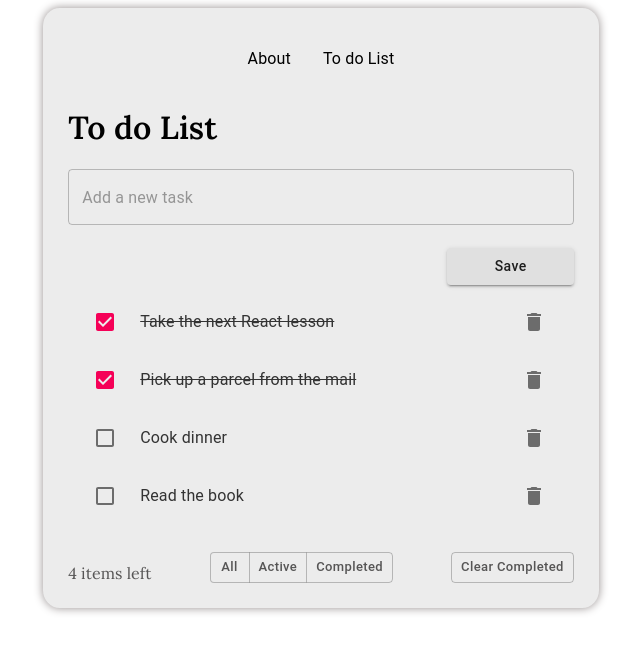
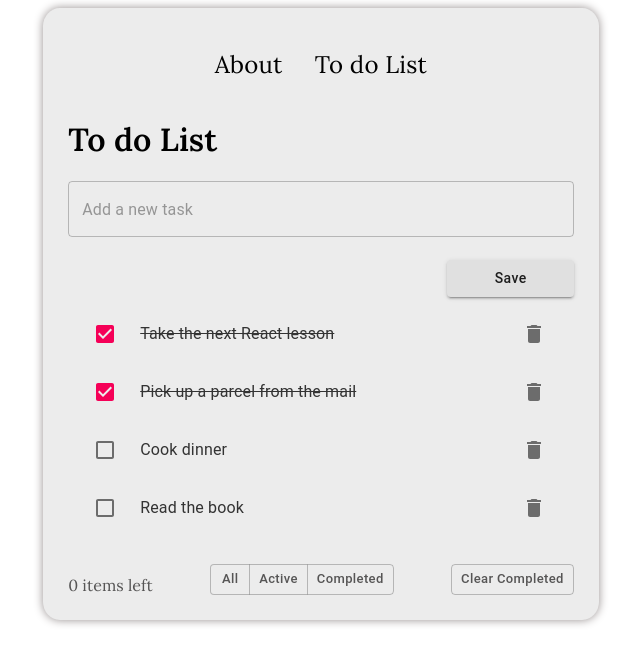
Before and after one commit to WebHeroSchool/TatiTodo, a React (Create React App) app: page /todo in a window 1280 px wide. Shown: the top 664 px of the page, without its empty margins (319-959 px from the left). Built offline with nearby package versions, Linux system fonts and the light colour scheme.

Commit message:
add filtered buttons fuctions

```diff
--- a/src/components/App/App.js
+++ b/src/components/App/App.js
@@ -4,15 +4,46 @@ import { MenuList, MenuItem } from '@material-ui/core';
 import Todo from '../Todo/Todo';
 import About from '../About/About';
 import styles from './App.module.css';
+
 import classnames from 'classnames';
+
+// import {useState, useEffect} from 'react';
+
+const item = {
+	fontSize:'18pt',
+	fontFamily: 'Lora',
+};
+
+// const appState = {
+// 	isSelected: false
+// }
+
+// const [isSelected, setSelected] = useState(appState.isSelected);
+
+// const onClickSelect = ()=>{
+// 	const newSelected = !isSelected;
+// 	setSelected(newSelected);
+// }
 
 const App = () => (
 	<Router>
 		<div className={styles.wrap}>
 			<div>
 				<MenuList className={styles.linksList}>
-					<Link to='/' className={styles.link}><MenuItem>About</MenuItem></Link>
-					<Link to='/todo' className={styles.link}><MenuItem>To do List</MenuItem></Link>
+					<Link to='/'
+						className={styles.link}
+						// isSelected={isSelected}
+						// onClickSelect={onClickSelect}
+						>
+									<MenuItem style={item}>About</MenuItem>
+					</Link>
+					<Link to='/todo'
+						className={styles.link}
+						// isSelected={isSelected}
+						// onClickSelect={onClickSelect}
+						>
+									<MenuItem style={item}>To do List</MenuItem>
+					</Link>
 				</MenuList>
 			</div>
 
--- a/src/components/App/App.module.css
+++ b/src/components/App/App.module.css
@@ -24,7 +24,3 @@
 .link:active {
     color: red;
 }
-
-.title{
-	font-weight: 600;
-}
--- a/src/components/Footer/Footer.js
+++ b/src/components/Footer/Footer.js
@@ -12,13 +12,13 @@ const StyledButton = withStyles({
   },
 })(Button);
 
-const Footer = ({count, onClickClearCompleted})=> (
+const Footer = ({count, onClickShowAll, onClickShowActive, onClickShowCompleted, onClickClearCompleted})=> (
 	<div className={styles.wrap}>
 		<span className={styles.wrap}>{count} items left</span>
 		<ButtonGroup aria-label="small outlined button group" size="small">
-			<StyledButton>All</StyledButton>
-		    <StyledButton>Active</StyledButton>
-		    <StyledButton>Completed</StyledButton>
+			<StyledButton onClick={onClickShowAll}>All</StyledButton>
+		    <StyledButton onClick={onClickShowActive}>Active</StyledButton>
+		    <StyledButton onClick={onClickShowCompleted}>Completed</StyledButton>
       	</ButtonGroup>
 		<StyledButton variant="outlined" size="small" onClick={onClickClearCompleted} >
 			clear completed
@@ -28,6 +28,9 @@ const Footer = ({count, onClickClearCompleted})=> (
 
 Footer.propTypes = {
 	count: PropTypes.number.isRequired,
+	onClickShowAll:PropTypes.func.isRequired,
+	onClickShowActive:PropTypes.func.isRequired,
+	onClickShowCompleted: PropTypes.func.isRequired,
 	onClickClearCompleted: PropTypes.func.isRequired
 };
 
--- a/src/components/Todo/Todo.js
+++ b/src/components/Todo/Todo.js
@@ -29,11 +29,18 @@ const Todo = () => {
 				id: 4
 			}
 		],
-		count: 4
+		count: 4,
+		filtered:false, //isFiltered
+		filteredItems:[],
+		filteredCount:0
 	}
 
 	const [items, setItems] = useState(initialState.items);
 	const [count, setCount] = useState(initialState.count);
+
+	const [filtered, setFiltered] = useState(initialState.filtered);
+	const [filteredItems, setFilteredItems] = useState(initialState.filteredItems);
+	const [filteredCount, setFilteredCount] = useState(initialState.filteredCount);
 
 	useEffect( () => {
 		console.log('mount');
@@ -83,12 +90,65 @@ const Todo = () => {
 		}
 	};
 
+	const onClickShowAll = () => {
+		let newItemList = [...items];
+		let newCount = count;
+
+		console.log(newItemList, newCount);
+		setItems(newItemList);
+		setCount(newCount);
+	};
+
+	const onClickShowActive = () => {
+		let newItemList = [...items];
+		let newCount = count;
+
+		let id;
+		const arrayOfIds = newItemList.filter(item => item.isDone === true).map(item => item.id);
+
+		for (id of arrayOfIds){
+			let index = newItemList.map(item => item.id).indexOf(id);
+			if (index !== -1){
+				newItemList.splice(index, 1);
+				newCount --;
+			}
+		}
+
+		console.log(newItemList, newCount)
+		setFilteredItems(newItemList);
+		setFilteredCount(newCount);
+	};
+
+	const onClickShowCompleted = () => {
+		let newItemList = [...items];
+		let newCount = count;
+		let newFiltered = filtered;
+		newFiltered = true;
+
+		let id;
+		const arrayOfIds = newItemList.filter(item => item.isDone !== true).map(item => item.id);
+
+		for (id of arrayOfIds){
+			let index = newItemList.map(item => item.id).indexOf(id);
+			if (index !== -1){
+				newItemList.splice(index, 1);
+				newCount --;
+			}
+		}
+
+		console.log(newFiltered, newItemList, newCount);
+		setFiltered(newFiltered);
+		setFilteredItems(newItemList);
+		setFilteredCount(newCount);
+	};
+
 	const onClickClearCompleted = () => {
 		let newItemList = [...items];
 		let newCount = count;
 
 		let id;
 		const arrayOfIds = newItemList.filter(item => item.isDone === true).map(item => item.id);
+
 		for (id of arrayOfIds){
 			let index = newItemList.map(item => item.id).indexOf(id);
 			if (index !== -1){
@@ -101,15 +161,33 @@ const Todo = () => {
 	};
 
 	return(
-		<div >
+		// if(filtered){
+			<div>
 				<h1 className={styles.title}>To do List</h1>
 				<InputItem onClickAdd={onClickAdd}/>
 				<ItemList items={items}
 						  onClickDone={onClickDone}
 						  onClickDelete={onClickDelete}/>
-			<Footer count={count}
-					onClickClearCompleted={onClickClearCompleted} />
+				<Footer count={filteredCount}
+						onClickShowAll={onClickShowAll}
+						onClickShowActive={onClickShowActive}
+						onClickShowCompleted={onClickShowCompleted}
+						onClickClearCompleted={onClickClearCompleted}/>
 			</div>
+		// }else{
+		// 	<div>
+		// 		<h1 className={styles.title}>To do List</h1>
+		// 		<InputItem onClickAdd={onClickAdd}/>
+		// 		<ItemList items={items}
+		// 				  onClickDone={onClickDone}
+		// 				  onClickDelete={onClickDelete}/>
+		// 		<Footer count={count}
+		// 				onClickShowAll={onClickShowAll}
+		// 				onClickShowActive={onClickShowActive}
+		// 				onClickShowCompleted={onClickShowCompleted}
+		// 				onClickClearCompleted={onClickClearCompleted}/>
+		// 	</div>
+		// }
 	);
 }
 
```
Lines whose indentation alone changed are shown as unchanged.
